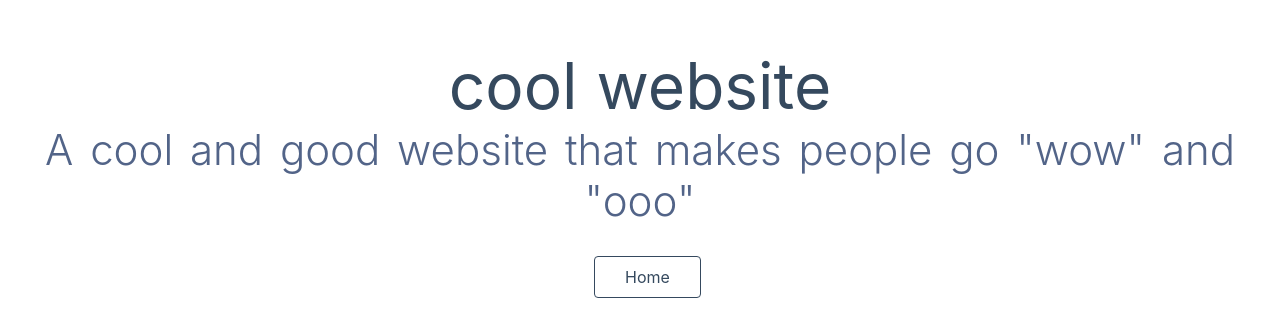
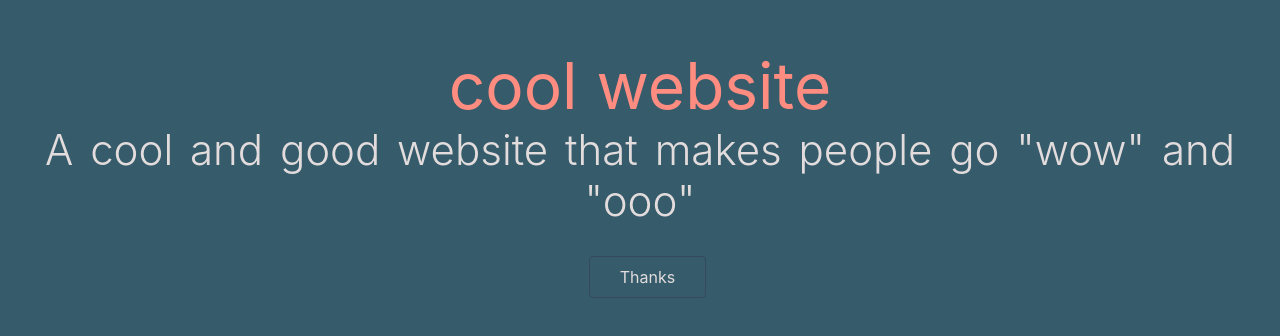
Before and after one commit to MPratley/cool-website, a Nuxt app: page /about in a window 1280 px wide. Shown: the part 228-564 px from the top of the page. Built offline with nearby package versions, Linux system fonts and the light colour scheme.

Commit message:
silly colors

```diff
--- a/layouts/default.vue
+++ b/layouts/default.vue
@@ -15,6 +15,17 @@ html {
   -moz-osx-font-smoothing: grayscale;
   -webkit-font-smoothing: antialiased;
   box-sizing: border-box;
+
+  --theme-color-dark: #365b6b;
+  --theme-color-mid: #297799;
+  --theme-color-accent-light: #abffeb;
+  --theme-color-accent: #ff8c80;
+  --theme-color-light: rgb(226, 220, 221);
+}
+
+body {
+  background-color: var(--theme-color-dark);
+  color: var(--theme-color-light);
 }
 
 *,
@@ -42,7 +53,7 @@ html {
   display: inline-block;
   border-radius: 4px;
   border: 1px solid #35495e;
-  color: #35495e;
+  color: var(--theme-color-light);
   text-decoration: none;
   padding: 10px 30px;
   margin-left: 15px;
@@ -50,6 +61,6 @@ html {
 
 .button--grey:hover {
   color: #fff;
-  background-color: #35495e;
+  background-color: var(--theme-color-mid);
 }
 </style>
--- a/pages/about.vue
+++ b/pages/about.vue
@@ -9,7 +9,7 @@
       </h2>
       <div class="links">
         <NuxtLink to="/" class="button--grey">
-          Home
+          Thanks
         </NuxtLink>
       </div>
     </div>
@@ -38,14 +38,13 @@ export default {
   display: block;
   font-weight: 400;
   font-size: 4em;
-  color: #35495e;
   text-align: center;
+  color: var(--theme-color-accent);
 }
 
 .subtitle {
   font-weight: 300;
   font-size: 42px;
-  color: #526488;
   word-spacing: 5px;
   padding-bottom: 15px;
 }
--- a/pages/index.vue
+++ b/pages/index.vue
@@ -2,7 +2,7 @@
   <section class="container">
     <div>
       <h1 class="title">
-        Marcus Pratley <br> is ostensibly a developer
+        Marcus Pratley <br> is a developer
       </h1>
       <h2 class="subtitle">
         This is his website
@@ -12,7 +12,7 @@
           to="/about"
           class="button--grey"
         >
-          About
+          Yes
         </NuxtLink>
       </div>
     </div>
@@ -41,13 +41,12 @@ export default {
   display: block;
   font-weight: 400;
   font-size: 4em;
-  color: #35495e;
+  color: var(--theme-color-accent);
 }
 
 .subtitle {
   font-weight: 300;
   font-size: 42px;
-  color: #526488;
   word-spacing: 5px;
   padding-bottom: 15px;
 }
```
